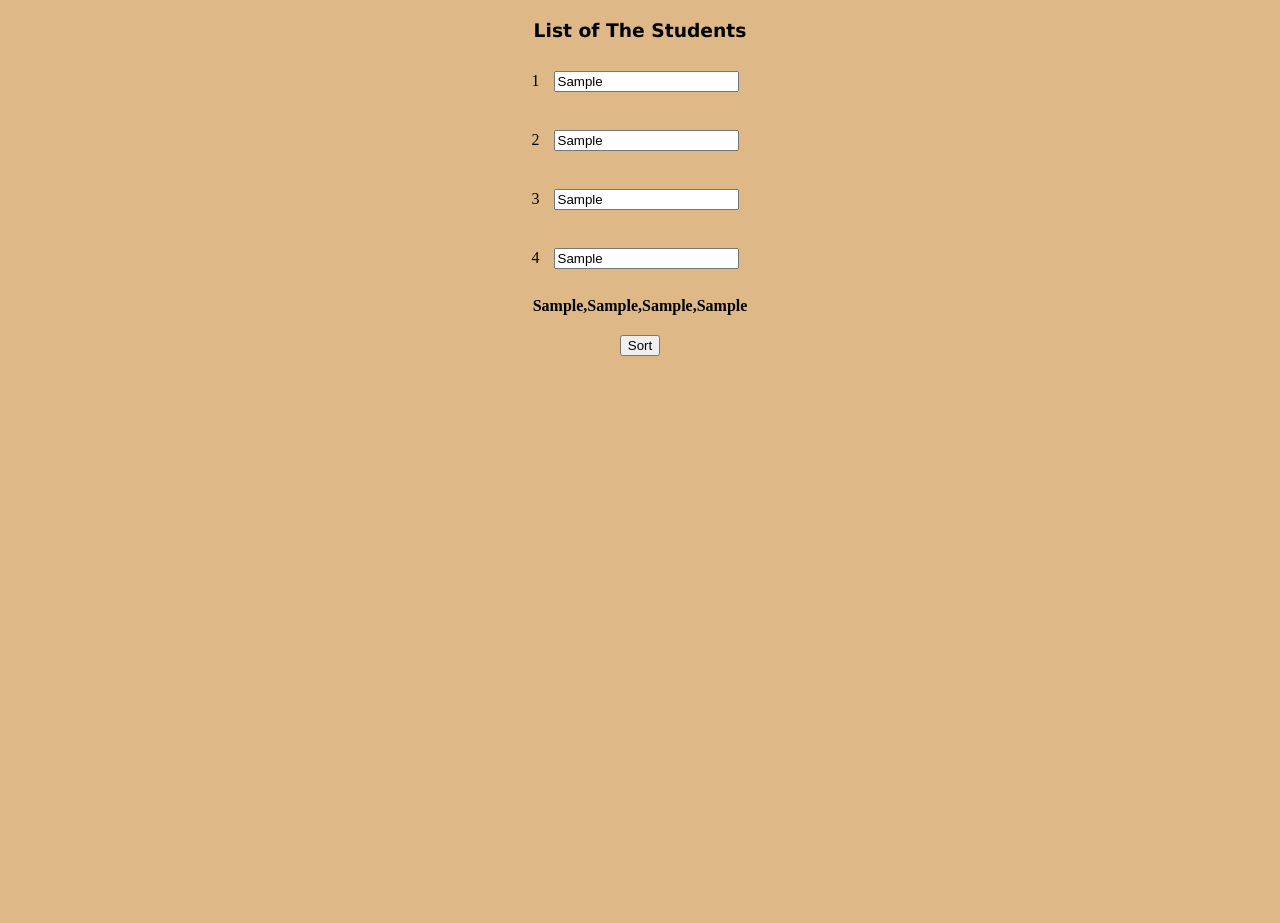
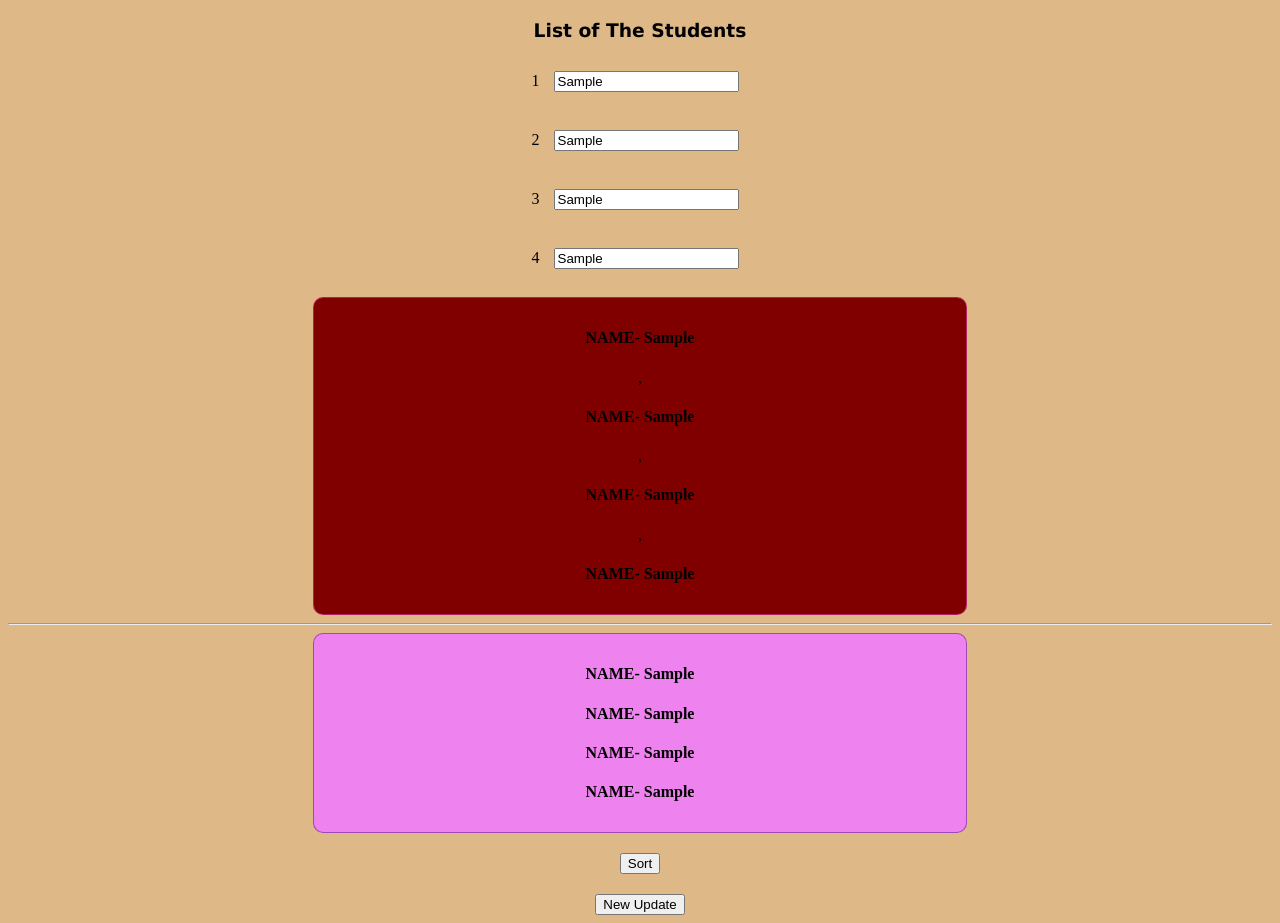
Before and after one commit to CodingWhiteHatJr1/Class79, a plain HTML site: page index.html in a window 1280 px wide. Both pictures are taken after typing "Sample", "Sample", "Sample", "Sample" into the empty fields and a click on the button "Submit". Before the commit the page ends 800 px from the top, so only its background shows below. Drawn offline with Linux system fonts and the light colour scheme.

Commit message:
Add files via upload

```diff
--- a/index.html
+++ b/index.html
@@ -25,8 +25,14 @@
                 <br> <br>
             </div>
             <button onclick="submit()" id="submit_button">Submit</button>
-            <div id="display_name" style="font-weight:bold;"></div>
+           <div id="display_name_with_commas"></div>
+           <hr>
+           <div id="display_name_without_commas"></div>
             <button onclick="sort()" id="sort_button">Sort</button>
+            <br>
+            <button id="New_update" onclick="New_Update()">New Update</button>
         </center>
+        <script type="text/js">
+        </script>
     </body>
 </html>
--- a/main.js
+++ b/main.js
@@ -1,25 +1,46 @@
 Student_list_array = [];
 
 function submit(){
-    var name1=document.getElementById("Name_of_the_students_1").value;
-    var name2=document.getElementById("Name_of_the_students_2").value;
-    var name3=document.getElementById("Name_of_the_students_3").value;
-    var name4=document.getElementById("Name_of_the_students_4").value;
+   var display_Student_list_array = [];
+   for (var j=1; j<=4; j++){
+       var name=document.getElementById("Name_of_the_students_"+j).value;
+       console.log(name);
+       Student_list_array.push(name);
+   }
+   console.log(Student_list_array);
+   var length=Student_list_array.length;
+   console.log(length);
 
-    Student_list_array.push(name1);
-    Student_list_array.push(name2);
-    Student_list_array.push(name3);
-    Student_list_array.push(name4);
+   for(var k=0; k<length; k++){
+    display_Student_list_array.push("<h4>NAME- "+Student_list_array[k]+"</h4>");
+    console.log(display_Student_list_array);
+   }
+   console.log(display_Student_list_array);
+   document.getElementById("display_name_with_commas").innerHTML=display_Student_list_array;
 
-    console.log(Student_list_array);
-    document.getElementById("display_name").innerHTML= Student_list_array;
-    document.getElementById("submit_button").style.display="none";
-    document.getElementById("sort_button").style.display="inline-block";
+   var remove=display_Student_list_array.join(" ");
+   console.log(remove);
+   document.getElementById("display_name_without_commas").innerHTML=remove;
+
+   document.getElementById("submit_button").style.display="none";
+   document.getElementById("sort_button").style.display="inline-block";
 }
-
 function sort(){
-
     Student_list_array.sort();
     console.log(Student_list_array);
-    document.getElementById("display_name").innerHTML= Student_list_array;
+
+    var display_Student_list_array_sort = [];
+    var length=Student_list_array.length;
+    console.log(length);
+
+    for(var k=0; k<length; k++){
+        display_Student_list_array_sort.push("<h4>NAME- "+Student_list_array[k]+"</h4>");
+        console.log(display_Student_list_array_sort);
+    }
+    var remove=display_Student_list_array_sort.join(" ");
+    console.log(remove);
+   document.getElementById("display_name_without_commas").innerHTML=remove;
 }
+function New_Update(){
+    document.getElementById("display_name_without_commas").innerHTML="<h1>"+Student_list_array+"</h1>";
+}
--- a/style.css
+++ b/style.css
@@ -16,3 +16,17 @@ body{
 h3{
     font-family: Verdana, Geneva, Tahoma, sans-serif;
 }
+#display_name_with_commas{
+    border:1px solid #b9246ae5;
+    padding:10px;
+    border-radius:10px;
+    background-color: maroon;
+    width:50%;
+}
+#display_name_without_commas{
+    border:1px solid #9a41bde5;
+    padding:10px;
+    border-radius:10px;
+    background-color: violet;
+    width:50%;
+}
```
